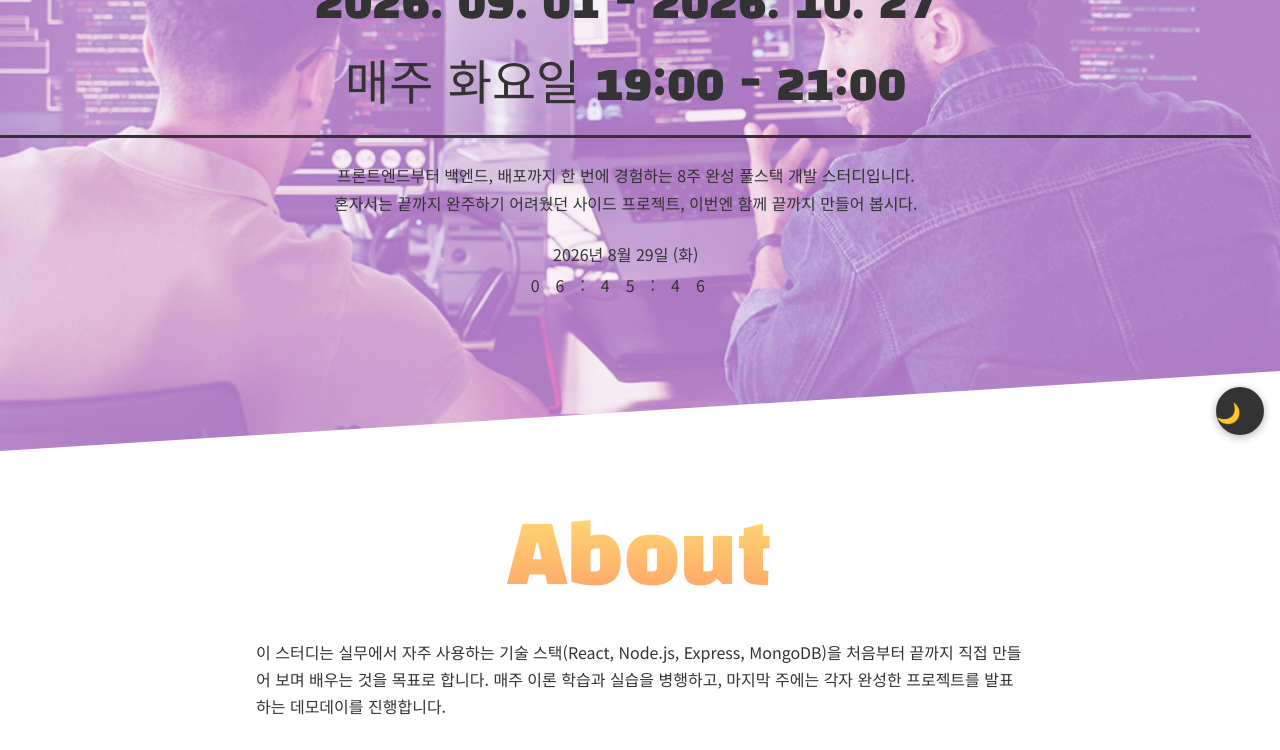
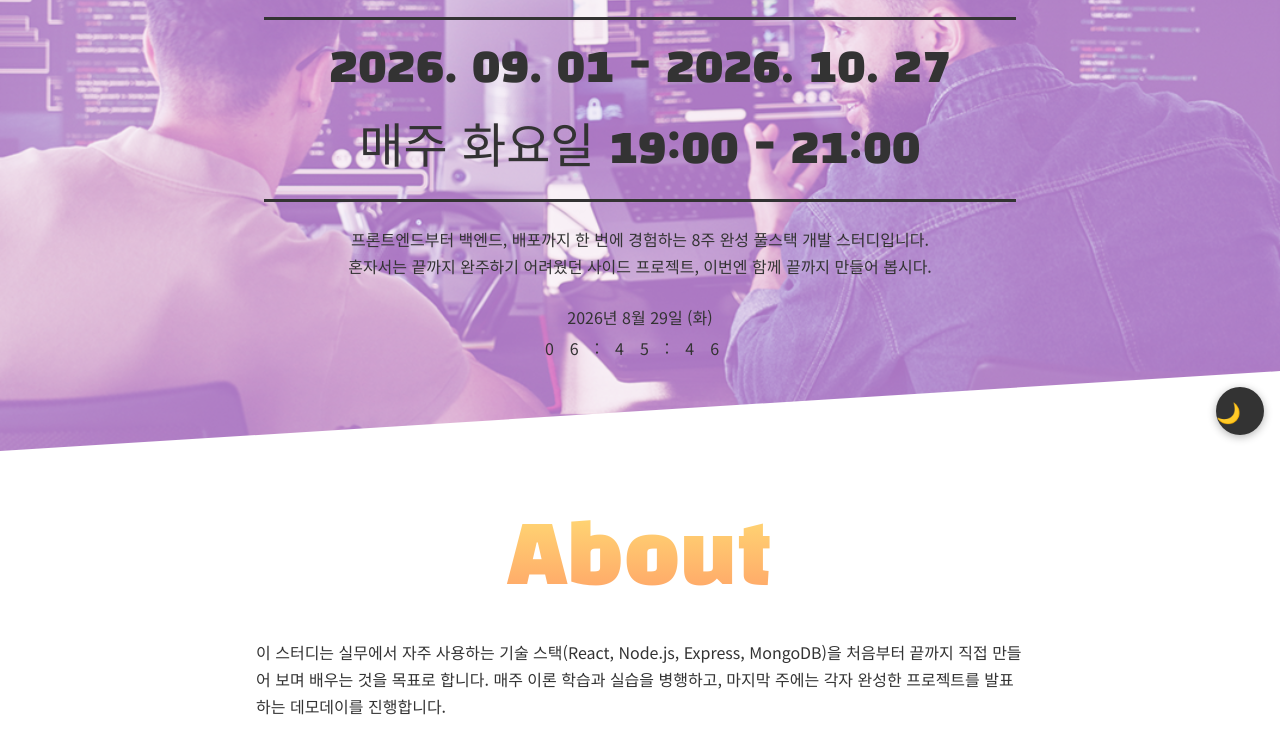
Before and after one commit to MochaNaru/2026_HTML_study, a plain HTML site: page index.html in a window 1280 px wide. Shown: the part 349-1099 px from the top of the page. Drawn offline with Linux system fonts and the light colour scheme; some packages are replaced by stand-ins of ours.

Commit message:
Add files via upload

```diff
--- a/css/style.css
+++ b/css/style.css
@@ -172,14 +172,28 @@
     background-size: cover;
     background-blend-mode:screen;
     height: 100vh;
-    color: var(--grey); /* 다크 모드에서도 글자 어둡게 유지  */
+    color: var(--grey);
 
-    animation: bg-color 24s infinite;   /* @keyframes bg-color 설정해야 나옴. */
+    animation: bg-color 24s infinite;
 
     display: flex;
     align-items: center;
+    justify-content: center; /* [변경 1] 가로 방향으로도 정중앙에 정렬되도록 추가 */
     clip-path: polygon(0 0, 100% 0, 100% 90%, 0 100%);
+}
 
+#main > div {
+    width: 100%;
+    max-width: 800px;  /* 다른 섹션(.wrapper)들과 동일하게 최대 너비를 맞춰 정돈해 줍니다 */
+    padding: 0 1.5rem; /* 화면이 아주 작아졌을 때 글자가 화면 테두리에 붙지 않도록 안쪽 여백 추가 */
+}
+
+@keyframes bg-color {
+}
+
+#main h1 {
+    font-size: 3.5rem;
+    margin-bottom: 1.5rem;
 }
 
 @keyframes bg-color {
```
